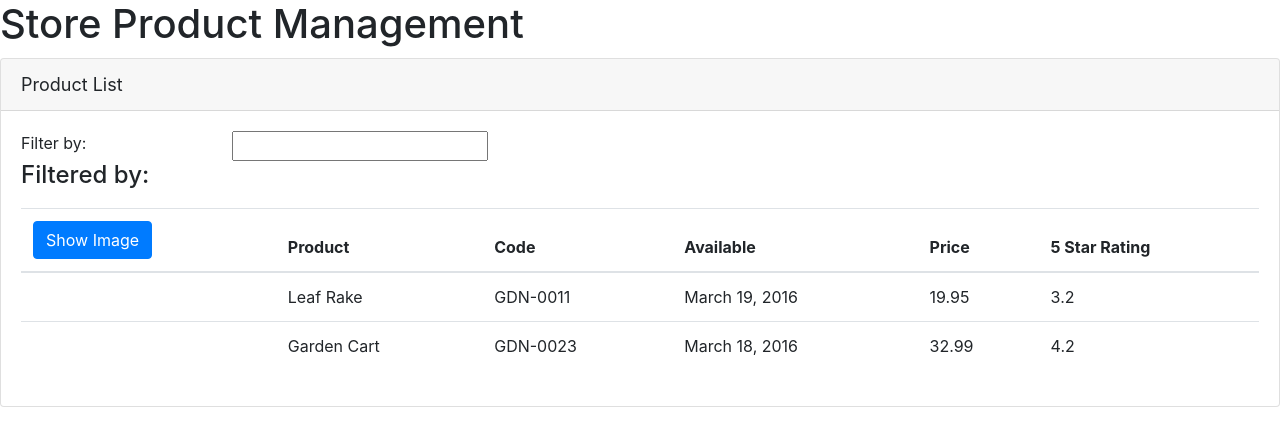
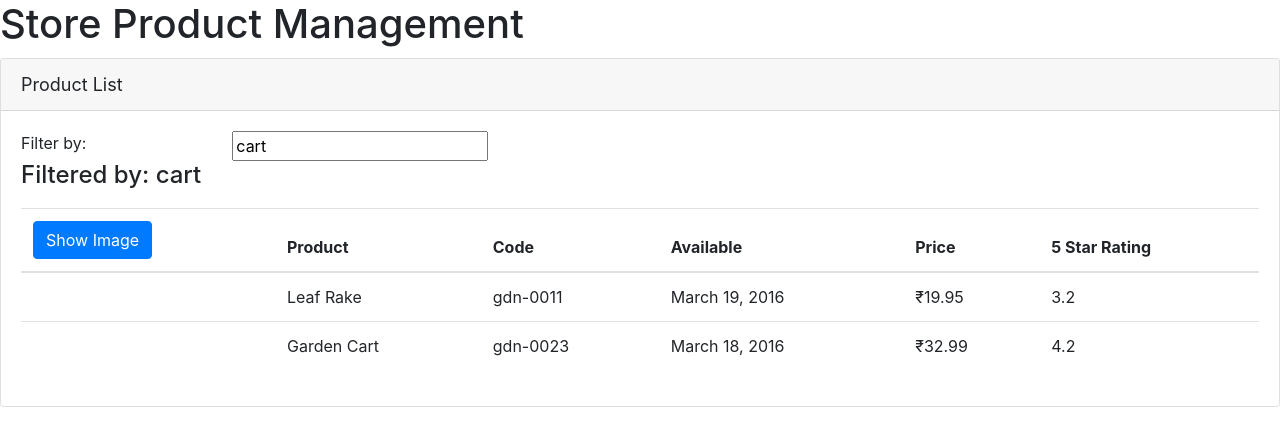
Before and after one commit to tarunvella/angular-app, an Angular app: page / in a window 1280 px wide. Shown: the top 446 px of the page. Built offline with nearby package versions, Linux system fonts and the light colour scheme.

Commit message:
Angular Pipes and Two-way Binding

```diff
--- a/src/app/app.module.ts
+++ b/src/app/app.module.ts
@@ -1,5 +1,6 @@
 import { BrowserModule } from '@angular/platform-browser';
 import { NgModule } from '@angular/core';
+import {FormsModule} from '@angular/forms'
 
 import { AppComponent } from './app.component';
 import { ProductListComponent } from './products/product-list.component';
@@ -10,7 +11,8 @@
     ProductListComponent
   ],
   imports: [
-    BrowserModule
+    BrowserModule,
+    FormsModule
   ],
   bootstrap: [AppComponent]
 })
--- a/src/app/products/product-list.component.html
+++ b/src/app/products/product-list.component.html
@@ -6,12 +6,12 @@
         <div class='row'>
             <div class='col-md-2'>Filter by:</div>
             <div class='col-md-4'>
-                <input type='text' />
+                <input [(ngModel)] ='listFilter'type='text' />
             </div>
         </div>
         <div class='row'>
             <div class='col-md-6'>
-                <h4>Filtered by: </h4>
+                <h4>Filtered by: {{listFilter}}</h4>
             </div>
         </div>
         <div class='table-responsive'>
@@ -42,9 +42,9 @@
                                  [style.margin.px]='imageMargin'>
                         </td>
                         <td>{{product.productName}}</td>
-                        <td>{{product.productCode}}</td>
+                        <td>{{product.productCode | lowercase}}</td>
                         <td>{{product.releaseDate}}</td>
-                        <td>{{product.price}}</td>
+                        <td>{{product.price | currency:'INR':'₹':'1.2-2'}}</td>
                         <td>{{product.starRating}}</td>
                     </tr>
                 </tbody>
--- a/src/app/products/product-list.component.ts
+++ b/src/app/products/product-list.component.ts
@@ -10,6 +10,7 @@
     imageWidth: number = 50;
     imageMargin: number = 2;
     showImage: boolean = false;
+    listFilter : string ='cart';
     products: any[] = [
         {
             "productId": 1,
```
